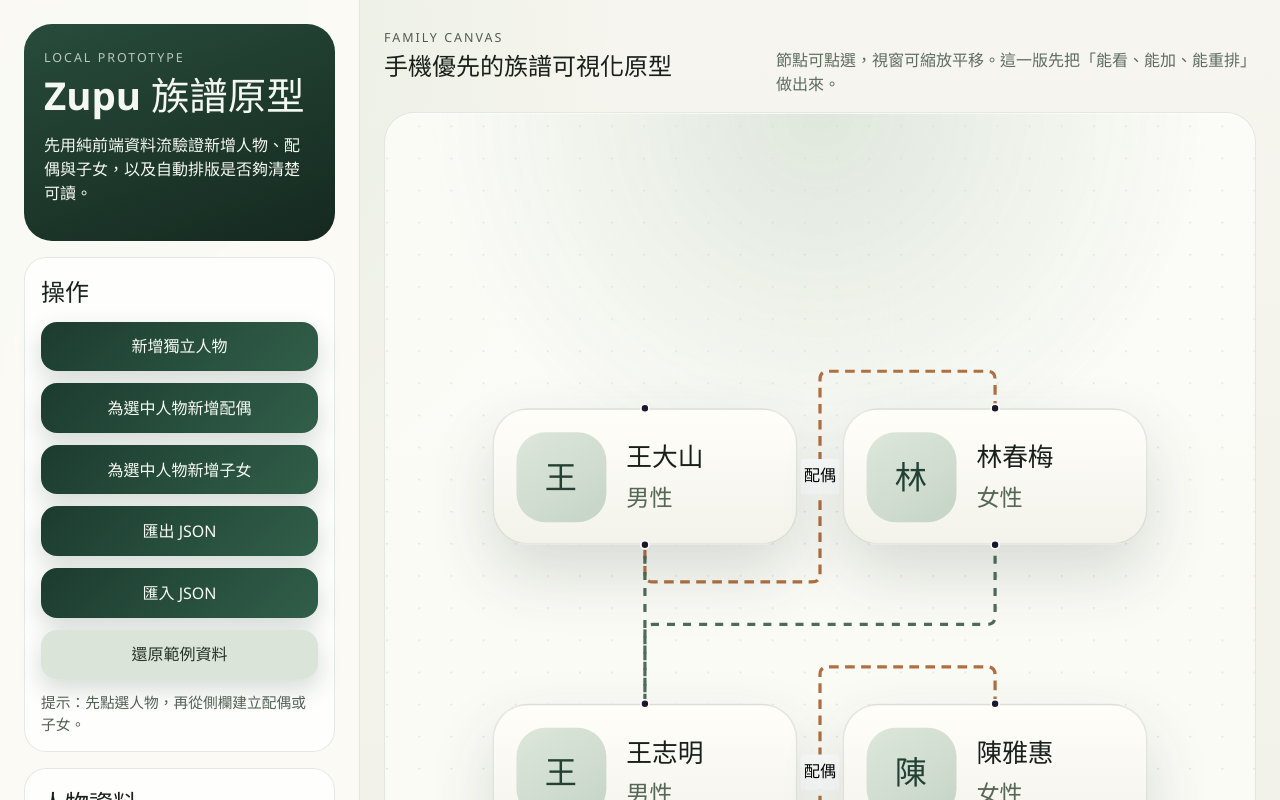
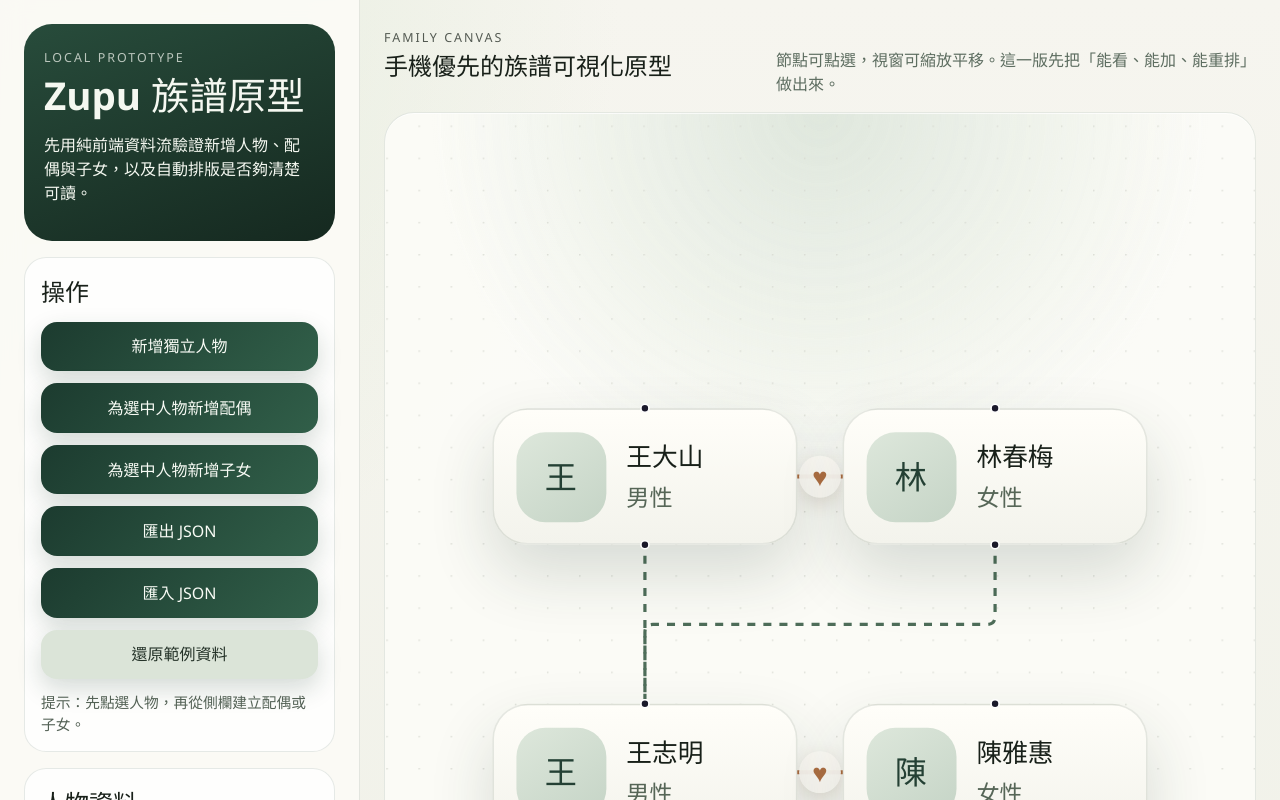
Before and after one commit to kevin1kevin1k/Zupu, a React (Vite) app: page / in a window 1280 px wide. Shown: the top 800 px of the page. Built offline with nearby package versions, Linux system fonts and the light colour scheme.

Commit message:
feat: simplify spouse edge rendering

```diff
--- a/src/App.tsx
+++ b/src/App.tsx
@@ -2,12 +2,14 @@ import { useEffect, useRef, useState } from "react";
 import {
   Background,
   Controls,
+  type EdgeTypes,
   MiniMap,
   ReactFlow,
   useReactFlow,
 } from "@xyflow/react";
 import { sampleTree } from "./data/sampleTree";
 import { PersonNode } from "./components/PersonNode";
+import { SpouseEdge } from "./components/SpouseEdge";
 import {
   buildFlowElements,
   createBlankPerson,
@@ -21,6 +23,10 @@ import type { Gender, Person, Relationship } from "./types/family";
 
 const nodeTypes = {
   person: PersonNode,
+};
+
+const edgeTypes: EdgeTypes = {
+  spouse: SpouseEdge,
 };
 
 function App() {
@@ -252,6 +258,7 @@ function App() {
 
         <div className="flow-wrapper">
           <ReactFlow
+            edgeTypes={edgeTypes}
             edges={edges}
             fitView
             minZoom={0.2}
--- /dev/null
+++ b/src/components/SpouseEdge.tsx
@@ -0,0 +1,39 @@
+import {
+  BaseEdge,
+  EdgeLabelRenderer,
+  type EdgeProps,
+} from "@xyflow/react";
+
+const HEART_SIZE = 26;
+
+export function SpouseEdge({
+  id,
+  sourceX,
+  sourceY,
+  targetX,
+  targetY,
+}: EdgeProps) {
+  const startX = Math.min(sourceX, targetX);
+  const endX = Math.max(sourceX, targetX);
+  const centerX = (startX + endX) / 2;
+  const centerY = (sourceY + targetY) / 2;
+  const path = `M ${startX} ${centerY} L ${endX} ${centerY}`;
+
+  return (
+    <>
+      <BaseEdge id={id} path={path} />
+      <EdgeLabelRenderer>
+        <div
+          className="spouse-edge__heart"
+          style={{
+            transform: `translate(-50%, -50%) translate(${centerX}px, ${centerY}px)`,
+            width: `${HEART_SIZE}px`,
+            height: `${HEART_SIZE}px`,
+          }}
+        >
+          ♥
+        </div>
+      </EdgeLabelRenderer>
+    </>
+  );
+}
--- a/src/lib/tree.ts
+++ b/src/lib/tree.ts
@@ -134,8 +134,7 @@ export function buildFlowElements(
     id: relationship.id,
     source: relationship.fromPersonId,
     target: relationship.toPersonId,
-    type: "smoothstep",
-    label: relationship.type === "spouse" ? "配偶" : undefined,
+    type: relationship.type === "spouse" ? "spouse" : "smoothstep",
     animated: relationship.type === "parent-child",
     className:
       relationship.type === "spouse" ? "relationship-edge relationship-edge--spouse" : "relationship-edge",
--- a/src/styles.css
+++ b/src/styles.css
@@ -273,7 +273,21 @@ button:disabled {
 
 .relationship-edge--spouse path {
   stroke: #b06f42;
-  stroke-dasharray: 6 4;
+  stroke-width: 2.5;
+  stroke-dasharray: none;
+}
+
+.spouse-edge__heart {
+  display: grid;
+  place-items: center;
+  position: absolute;
+  border-radius: 999px;
+  background: rgba(255, 252, 247, 0.96);
+  color: #b06f42;
+  font-size: 1rem;
+  line-height: 1;
+  box-shadow: 0 4px 12px rgba(99, 65, 39, 0.16);
+  pointer-events: none;
 }
 
 .react-flow__attribution {
```
Also changed, not shown: 1 other file (tests, documents, lock files or other folders).
